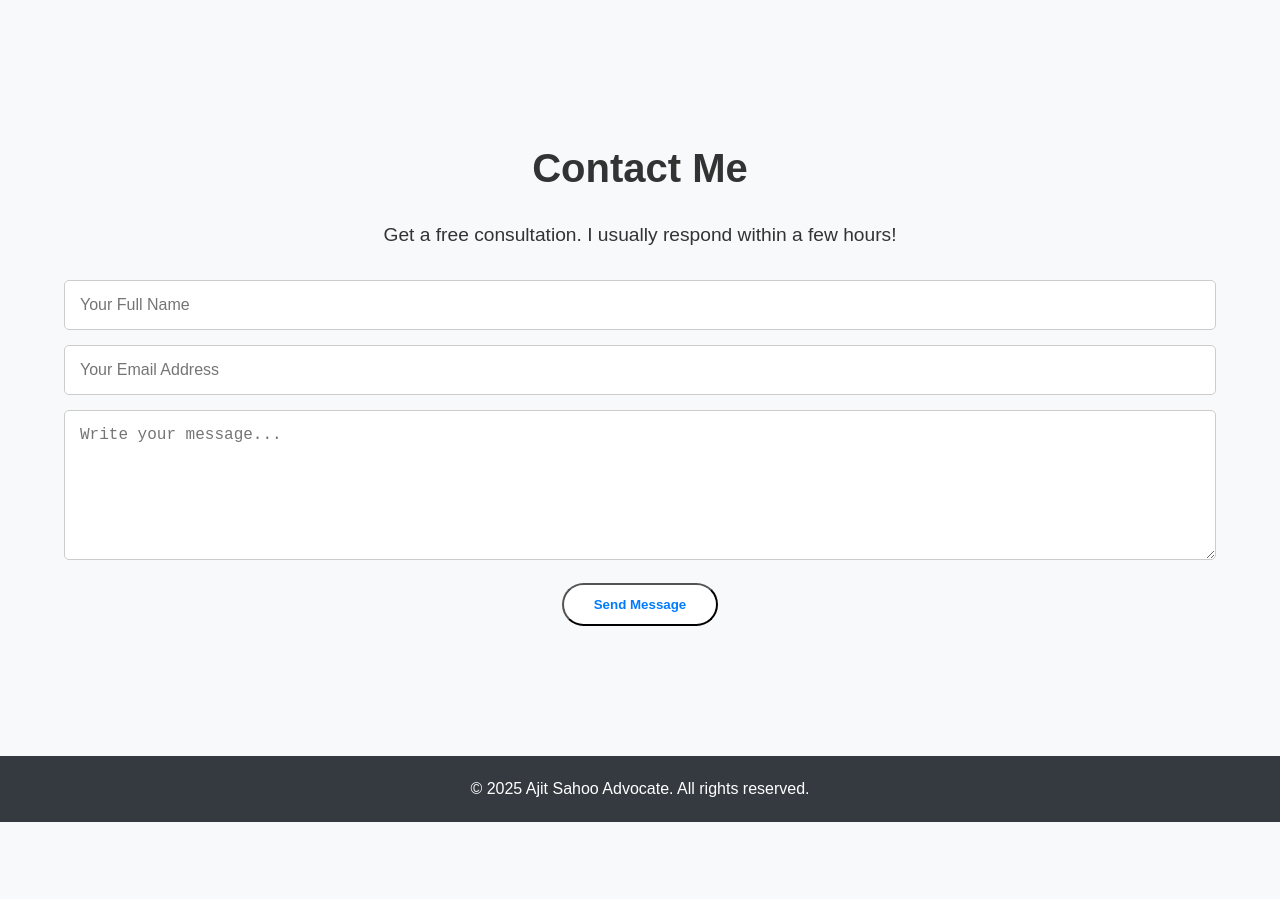
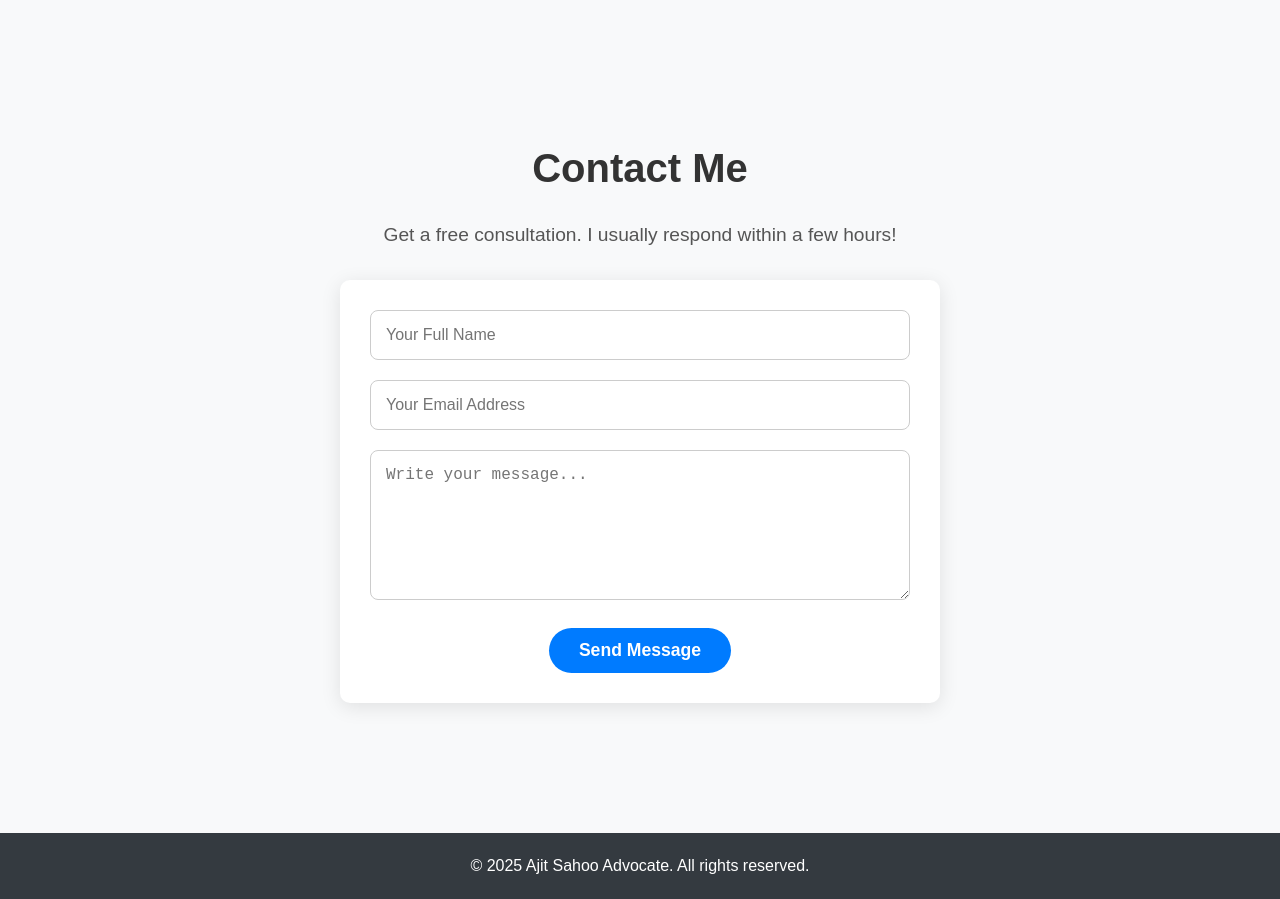
Before and after one commit to Njitendra/ajitsahooadvocate, a plain HTML site: page index.html in a window 1280 px wide. Shown: the part 1220-2119 px from the top of the page. Before the commit the page ends 2042 px from the top, so only its background shows below. Drawn offline with nearby package versions, Linux system fonts and the light colour scheme.

Commit message:
Update styles.css

```diff
--- a/styles.css
+++ b/styles.css
@@ -86,7 +86,7 @@ nav .container {
   color: white;
 }
 
-/* About, Services, Contact Section */
+/* About, Services Section */
 #about, #services, #contact {
   padding: 80px 0;
   text-align: center;
@@ -123,28 +123,56 @@ nav .container {
   margin-bottom: 15px;
 }
 
-/* Contact Form */
+/* Fancy Contact Section */
+.contact-container {
+  max-width: 600px;
+  margin: auto;
+  text-align: center;
+}
+.contact-subtitle {
+  font-size: 1.1rem;
+  color: #555;
+  margin-bottom: 30px;
+}
 .contact-form {
-  display: flex;
-  flex-direction: column;
-  gap: 15px;
-  margin-top: 30px;
+  background: #fff;
+  padding: 30px;
+  border-radius: 10px;
+  box-shadow: 0 4px 20px rgba(0, 0, 0, 0.1);
+}
+.form-group {
+  margin-bottom: 20px;
 }
 .contact-form input,
 .contact-form textarea {
+  width: 100%;
   padding: 15px;
+  font-size: 1rem;
+  border-radius: 8px;
   border: 1px solid #ccc;
-  border-radius: 5px;
-  width: 100%;
-  font-size: 1rem;
+  transition: 0.3s;
+}
+.contact-form input:focus,
+.contact-form textarea:focus {
+  border-color: #007bff;
+  outline: none;
 }
 .contact-form textarea {
+  min-height: 150px;
   resize: vertical;
-  min-height: 150px;
 }
-.contact-form button {
-  width: fit-content;
-  align-self: center;
+.btn-primary {
+  background: #007bff;
+  color: white;
+  padding: 12px 30px;
+  border-radius: 30px;
+  border: none;
+  font-size: 1.1rem;
+  cursor: pointer;
+  transition: background 0.3s;
+}
+.btn-primary:hover {
+  background: #0056b3;
 }
 
 /* Footer */
```
